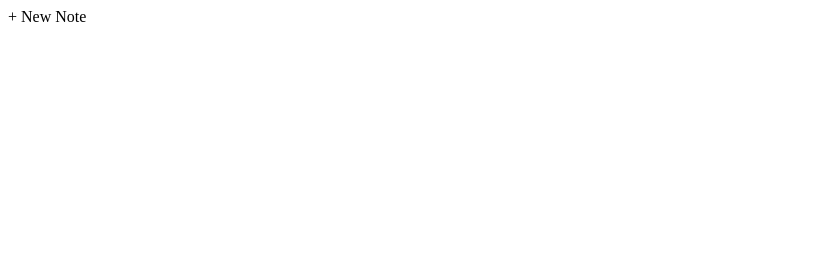
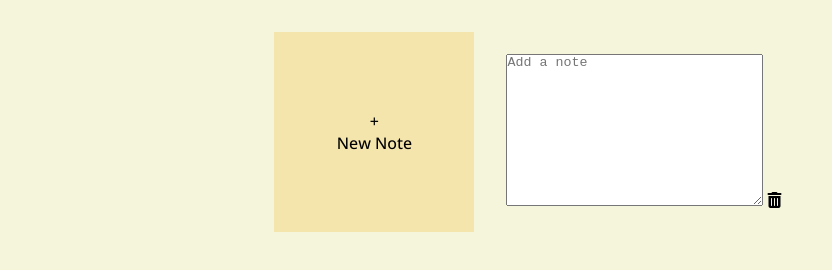
Before and after one commit to 360lad/Notesapp, a plain HTML site: page index.html in a window 1280 px wide. Shown: the whole page, without its empty margins (0-832 px from the left). Drawn offline with nearby package versions, Linux system fonts and the light colour scheme.

Commit message:
the fontwas linked to the body

```diff
--- a/css/style.css
+++ b/css/style.css
@@ -0,0 +1,50 @@
+
+/* @import url('https://fonts.googleapis.com/css2?family=Open+Sans:ital,wght@0,300..800;1,300..800&display=swap'); */
+
+@import url('https://fonts.googleapis.com/css2?family=Open+Sans:ital,wght@0,300..800;1,300..800&display=swap');
+
+
+
+* {
+
+
+  margin: 0;
+  padding: 0;
+  box-sizing: border-box;
+}
+:root{
+  --primary-color :#f5f5dc ;
+  --secondary-color:#f3e5ab ;
+  }
+  .container{
+    width: 80%;
+  }
+body {
+background-color:var(--primary-color) ;
+
+
+
+  font-family: "Open Sans", sans-serif;
+  font-optical-sizing: auto;
+  font-weight: 500;
+  font-style: normal;
+
+
+
+}
+.new-note{
+  width: 200px;
+  height: 200px;
+  display: flex;
+  justify-content: center;
+  align-items: center;
+  flex-direction: column;
+  background-color: var(--secondary-color);
+  margin: 2em;
+}
+.notes__container{
+  display: flex;
+  justify-content: center;
+  align-items: center;
+
+}
--- a/index.html
+++ b/index.html
@@ -4,6 +4,10 @@
     <meta charset="UTF-8">
     <meta name="viewport" content="width=device-width, initial-scale=1.0">
     <link rel="stylesheet" href="css/style.css">
+    <link rel="preconnect" href="https://fonts.googleapis.com">
+<link rel="preconnect" href="https://fonts.gstatic.com" crossorigin>
+<link href="https://fonts.googleapis.com/css2?family=Open+Sans:ital,wght@0,300..800;1,300..800&display=swap" rel="stylesheet">
+    <link rel="stylesheet" href="https://cdnjs.cloudflare.com/ajax/libs/font-awesome/6.5.1/css/all.min.css" integrity="sha512-DTOQO9RWCH3ppGqcWaEA1BIZOC6xxalwEsw9c2QQeAIftl+Vegovlnee1c9QX4TctnWMn13TZye+giMm8e2LwA==" crossorigin="anonymous" referrerpolicy="no-referrer" />
     <title>Document</title>
 </head>
 <body>
@@ -13,6 +17,10 @@
                 <span>+</span>
                 <span>New Note</span>
             </div>
+            <div class="note">
+                <textarea name="" id="" cols="30" rows="10" placeholder="Add a note"></textarea>
+                <i class="fa-solid fa-trash-can"></i>
+            </div>
         </div>
     </div>
 </body>
```
Also changed, not shown: sass/style.scss (deleted).
